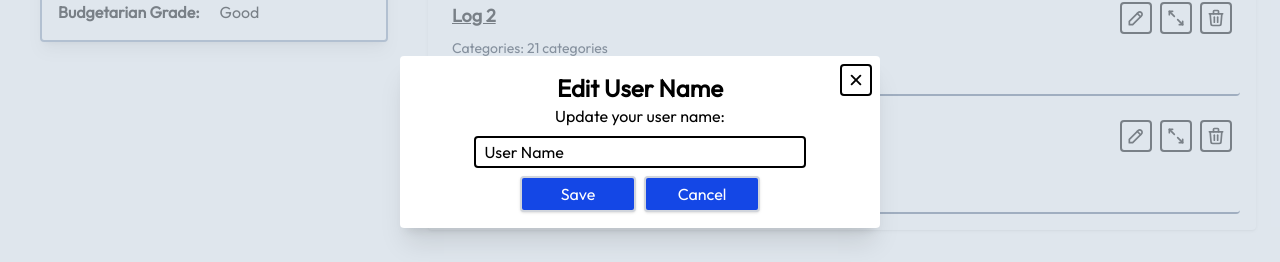
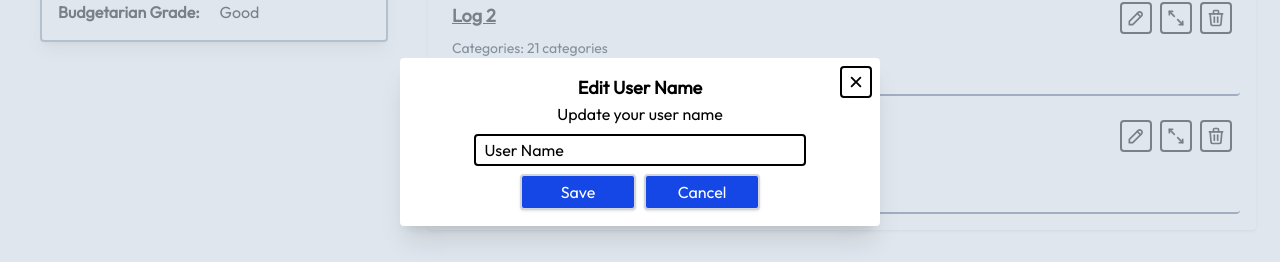
Before and after one commit to marlmunar/budget-tracker, a React (Vite) app in the folder frontend/: page /profile in a window 1280 px wide. Both pictures are taken after a click on the icon 326 px from the left and 166 px from the top of the page. Shown: the part 282-544 px from the top of the page. Built offline with nearby package versions, Linux system fonts and the light colour scheme.

Commit message:
Created a reusable rename modal as component

```diff
--- a/frontend/src/components/LogCard.jsx
+++ b/frontend/src/components/LogCard.jsx
@@ -1,23 +1,44 @@
 import { Link } from "react-router-dom";
 import { TbPencil, TbArrowsDiagonal2, TbTrash } from "react-icons/tb";
+import { useState } from "react";
+import Modal from "./Modal";
+import Rename from "./Rename";
 
 const LogCard = ({ logName, logStats }) => {
+  const [isRenaming, setIsRenaming] = useState(false);
+  const [isDeleting, setDeleting] = useState(false);
+  const [displayName, setDisplayName] = useState(logName);
+
   return (
     <div className="p-2 pb-4 flex justify-between gap-2 border-b-2 border-slate-500 rounded">
       <div className="flex flex-col gap-2">
-        <h3 className="text-lg font-semibold underline">{logName}</h3>
+        <h3 className="text-lg font-semibold underline">{displayName}</h3>
         <div className="text-sm text-gray-800">
           <p>Categories: {logStats.categories}</p>
           <p>Last edited: {logStats.lastEdited}</p>
         </div>
       </div>
       <div className="flex gap-2">
-        <TbPencil title="Rename" className="tool-button" />
+        <TbPencil
+          title="Rename"
+          className="tool-button"
+          onClick={() => setIsRenaming(true)}
+        />
         <Link to="/log">
           <TbArrowsDiagonal2 title="Open" className="tool-button" />
         </Link>
         <TbTrash title="Delete" className="tool-button" />
       </div>
+      {isRenaming && (
+        <Rename
+          isRenaming={isRenaming}
+          setIsRenaming={setIsRenaming}
+          displayName={displayName}
+          setDisplayName={setDisplayName}
+          title="Edit Log Name"
+          description="Edit the name of your log"
+        />
+      )}
     </div>
   );
 };
--- a/frontend/src/components/Modal.jsx
+++ b/frontend/src/components/Modal.jsx
@@ -25,12 +25,12 @@ const Modal = ({ isOpen, onClose, title, children }) => {
         className="relative bg-white shadow-xl rounded p-4 min-h-[10rem] sm:min-w-[30rem]"
         onClick={(e) => e.stopPropagation()}
       >
-        <h2 className="text-2xl text-center font-semibold">{title}</h2>
+        <h2 className="text-lg text-center font-semibold">{title}</h2>
         <div>{children}</div>
 
         <IoClose
           onClick={onClose}
-          className="absolute  top-2 right-2 tool-button"
+          className="absolute top-2 right-2 tool-button"
         />
       </div>
     </div>
--- /dev/null
+++ b/frontend/src/components/Rename.jsx
@@ -0,0 +1,53 @@
+import { useState } from "react";
+import Modal from "./Modal";
+
+const Rename = ({
+  isRenaming,
+  setIsRenaming,
+  displayName,
+  setDisplayName,
+  title,
+  description,
+}) => {
+  const [tempName, setTempName] = useState(displayName);
+  return (
+    <Modal
+      isOpen={isRenaming}
+      onClose={() => setIsRenaming(false)}
+      title={title}
+    >
+      <form
+        onSubmit={(e) => {
+          e.preventDefault();
+          setIsRenaming(false);
+          setDisplayName(tempName);
+        }}
+        className="flex flex-col items-center gap-2 mx-10"
+      >
+        <label htmlFor="tempName">{description}</label>
+        <input
+          type="text"
+          name="tempName"
+          className="form-input"
+          value={tempName}
+          onChange={(e) => setTempName(e.target.value)}
+          autoComplete="off"
+        />
+        <div className="button-row">
+          <button className="modal-button" type="submit">
+            Save
+          </button>
+          <button
+            className="modal-button"
+            type="button"
+            onClick={() => setIsRenaming(false)}
+          >
+            Cancel
+          </button>
+        </div>
+      </form>
+    </Modal>
+  );
+};
+
+export default Rename;
--- a/frontend/src/components/UserProfile.jsx
+++ b/frontend/src/components/UserProfile.jsx
@@ -1,11 +1,10 @@
 import { TbSettings, TbEdit } from "react-icons/tb";
-import Modal from "./Modal";
 import { useState } from "react";
+import Rename from "./Rename";
 
 const UserProfile = () => {
-  const [isModalOpen, setIsModalOpen] = useState(false);
+  const [isRenaming, setIsRenaming] = useState(false);
   const [userName, setUserName] = useState("User Name");
-  const [tempName, setTempName] = useState(userName);
 
   return (
     <section className="flex flex-col border-2 border-slate-400 gap-4 items-start shadow-lg rounded p-4 lg:max-h-[12rem]">
@@ -14,49 +13,21 @@ const UserProfile = () => {
         <div className="flex gap-2 text-2xl items-center">
           <TbEdit
             className="transition-all duration-300 hover:text-amber-500"
-            onClick={() => setIsModalOpen(true)}
+            onClick={() => setIsRenaming(true)}
           />
           <TbSettings className="transition-all duration-300 hover:text-amber-500" />
         </div>
       </div>
 
-      {isModalOpen && (
-        <Modal
-          isOpen={isModalOpen}
-          onClose={() => setIsModalOpen(false)}
+      {isRenaming && (
+        <Rename
+          isRenaming={isRenaming}
+          setIsRenaming={setIsRenaming}
+          displayName={userName}
+          setDisplayName={setUserName}
           title="Edit User Name"
-        >
-          <form
-            onSubmit={(e) => {
-              e.preventDefault();
-              setIsModalOpen(false);
-              setUserName(tempName);
-            }}
-            className="flex flex-col items-center gap-2 mx-10"
-          >
-            <label htmlFor="tempName">Update your user name:</label>
-            <input
-              type="text"
-              name="tempName"
-              className="form-input"
-              value={tempName}
-              onChange={(e) => setTempName(e.target.value)}
-              autoComplete="off"
-            />
-            <div className="button-row">
-              <button className="modal-button" type="submit">
-                Save
-              </button>
-              <button
-                className="modal-button"
-                type="button"
-                onClick={() => setIsModalOpen(false)}
-              >
-                Cancel
-              </button>
-            </div>
-          </form>
-        </Modal>
+          description="Update your user name"
+        />
       )}
 
       <div className="grid grid-row-4 grid-cols-2 gap-x-5 gap-y-1">
```
